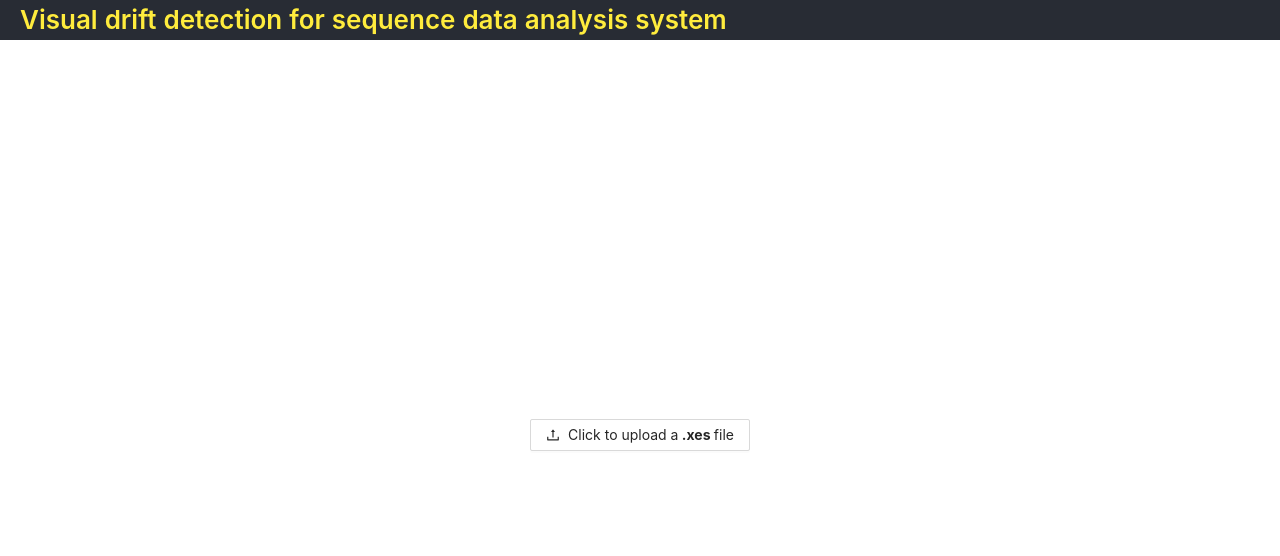
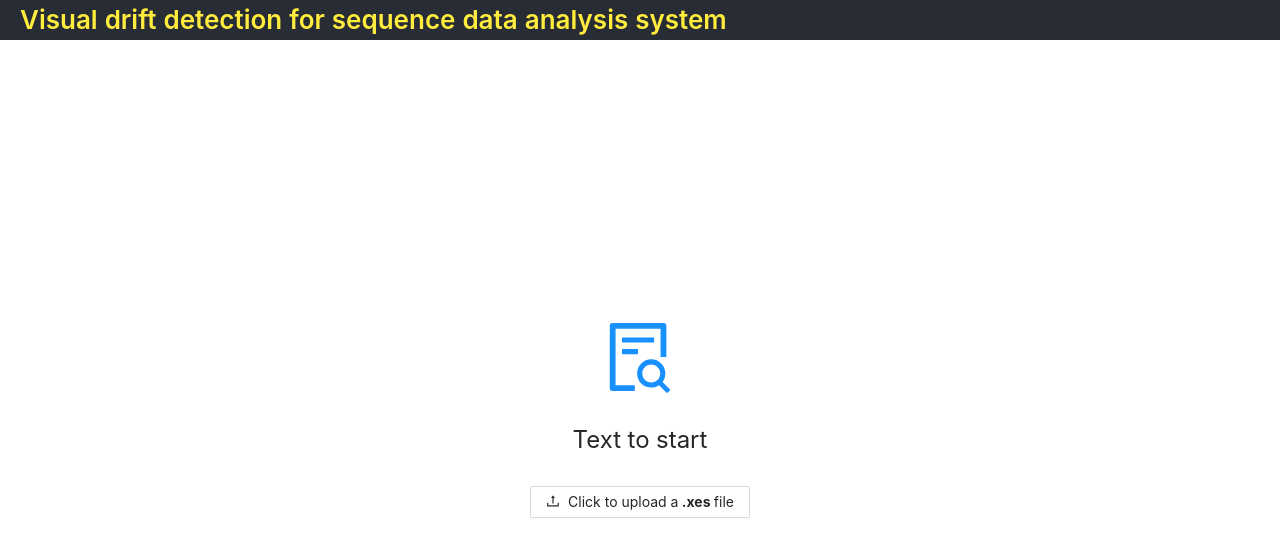
Before and after one commit to yesanton/Process-Drift-Visualization-With-Declare, a React (Create React App) app in the folder client/: page / in a window 1280 px wide. Shown: the top 556 px of the page. Built offline with nearby package versions, Linux system fonts and the light colour scheme.

Commit message:
split app component, upload component with icon and text

```diff
--- a/client/src/App.css
+++ b/client/src/App.css
@@ -3,7 +3,7 @@
 }
 
 .App main {
-  height: calc(100vh - 10px);
+  height: calc(100vh - 40px);
   display: flex;
   justify-content: center;
 }
--- a/client/src/App.tsx
+++ b/client/src/App.tsx
@@ -1,96 +1,20 @@
 import React from "react";
-import { Typography, Row, Col, Select, Button } from "antd";
 import "antd/dist/antd.css";
 
-import { UploadComponent } from "./components/UploadComponent";
-import { ToolsComponent } from "./components/ToolsComponent";
-import { AlgorithmResultComponent } from "./components/AlgorithmResultComponent";
+import { AppHeader } from "./AppHeader";
+import { AppMainSection } from "./AppMainSection";
+
 import {
   AppContextProvider,
-  AppContext,
-  SET_ALGORITHM_SLICE_INDEX,
-  SET_ALGORITHM_RESULT,
 } from "./context/appContext";
-import { makeEDFG } from "./apiService";
 import "./App.css";
 
 function App() {
   return (
     <AppContextProvider>
       <div className="App">
-        <header className="App-header">
-          <Typography.Title level={1}>Visual drift detection for sequence data analysis system</Typography.Title>
-          <AppContext.Consumer>
-            {({ state, dispatch }) => {
-              const selectAlgorithmSliceIndex = (index: number) =>
-                dispatch({
-                  type: SET_ALGORITHM_SLICE_INDEX,
-                  payload: { index },
-                });
-              const getEdfgHandler = async () => {
-                if (state.session_id) {
-                  const params = {
-                    logName: state.session_id,
-                    ...state.defined,
-                  };
-                  const { paths_to_edfgs: edfgs } = await makeEDFG(params);
-
-                  dispatch({
-                    type: SET_ALGORITHM_RESULT,
-                    payload: {
-                      ...state.algorithmResult,
-                      edfgs,
-                    },
-                  });
-                }
-              };
-              if (!state.algorithmResult) {
-                return null;
-              }
-
-              const {
-                algorithmResult: { edfgs, erraticMeasureData },
-                algorithmSliceIndex = 0,
-              } = state;
-
-              return (
-                <div>
-                  <Select onChange={selectAlgorithmSliceIndex} defaultValue={0}>
-                    {erraticMeasureData.map((elem, index) => (
-                      <Select.Option value={index}>
-                        Section {index}
-                      </Select.Option>
-                    ))}
-                  </Select>
-
-                  {!edfgs?.[algorithmSliceIndex] && (
-                    <Button onClick={getEdfgHandler}>Get EDFG</Button>
-                  )}
-                </div>
-              );
-            }}
-          </AppContext.Consumer>
-        </header>
-        <main>
-          <AppContext.Consumer>
-            {({ state }) => {
-              if (!state.session_id) {
-                return <UploadComponent />;
-              }
-
-              return (
-                <Row>
-                  <Col span={state.algorithmResult ? 1 : 24}>
-                    <ToolsComponent />
-                  </Col>
-                  <Col span={state.algorithmResult ? 23 : 0}>
-                    <AlgorithmResultComponent />
-                  </Col>
-                </Row>
-              );
-            }}
-          </AppContext.Consumer>
-        </main>
+        <AppHeader />
+        <AppMainSection />
       </div>
     </AppContextProvider>
   );
--- /dev/null
+++ b/client/src/AppHeader.tsx
@@ -0,0 +1,65 @@
+import React from "react";
+import { Typography, Select, Button } from "antd";
+
+import {
+  AppContext,
+  SET_ALGORITHM_SLICE_INDEX,
+  SET_ALGORITHM_RESULT,
+} from "./context/appContext";
+import { makeEDFG } from "./apiService";
+
+export const AppHeader = () => (
+  <header className="App-header">
+    <Typography.Title level={1}>
+      Visual drift detection for sequence data analysis system
+    </Typography.Title>
+    <AppContext.Consumer>
+      {({ state, dispatch }) => {
+        const selectAlgorithmSliceIndex = (index: number) =>
+          dispatch({
+            type: SET_ALGORITHM_SLICE_INDEX,
+            payload: { index },
+          });
+        const getEdfgHandler = async () => {
+          if (state.session_id) {
+            const params = {
+              logName: state.session_id,
+              ...state.defined,
+            };
+            const { paths_to_edfgs: edfgs } = await makeEDFG(params);
+
+            dispatch({
+              type: SET_ALGORITHM_RESULT,
+              payload: {
+                ...state.algorithmResult,
+                edfgs,
+              },
+            });
+          }
+        };
+        if (!state.algorithmResult) {
+          return null;
+        }
+
+        const {
+          algorithmResult: { edfgs, erraticMeasureData },
+          algorithmSliceIndex = 0,
+        } = state;
+
+        return (
+          <div>
+            <Select onChange={selectAlgorithmSliceIndex} defaultValue={0}>
+              {erraticMeasureData.map((elem, index) => (
+                <Select.Option value={index}>Section {index}</Select.Option>
+              ))}
+            </Select>
+
+            {!edfgs?.[algorithmSliceIndex] && (
+              <Button onClick={getEdfgHandler}>Get EDFG</Button>
+            )}
+          </div>
+        );
+      }}
+    </AppContext.Consumer>
+  </header>
+);
--- /dev/null
+++ b/client/src/AppMainSection.tsx
@@ -0,0 +1,31 @@
+import React from "react";
+
+import { Row, Col } from "antd";
+
+import { AppContext } from "./context/appContext";
+
+import { UploadComponent } from "./components/UploadComponent";
+import { ToolsComponent } from "./components/ToolsComponent";
+import { AlgorithmResultComponent } from "./components/AlgorithmResultComponent";
+
+export const AppMainSection = () => (
+  <main>
+    <AppContext.Consumer>
+      {({ state }) => {
+        if (!state.session_id) {
+          return <UploadComponent />;
+        }
+        return (
+          <Row>
+            <Col span={state.algorithmResult ? 1 : 24}>
+              <ToolsComponent />
+            </Col>
+            <Col span={state.algorithmResult ? 23 : 0}>
+              <AlgorithmResultComponent />
+            </Col>
+          </Row>
+        );
+      }}
+    </AppContext.Consumer>
+  </main>
+);
--- a/client/src/components/UploadComponent/Upload.css
+++ b/client/src/components/UploadComponent/Upload.css
@@ -1,3 +1,3 @@
-.Upload-button {
+.Upload-area {
   align-self: center;
 }
--- a/client/src/components/UploadComponent/index.tsx
+++ b/client/src/components/UploadComponent/index.tsx
@@ -1,19 +1,18 @@
 import React, { useState, useContext } from "react";
-import { Upload, Button } from "antd";
-import { UploadOutlined } from "@ant-design/icons";
+import { Upload, Button, Result } from "antd";
+import { UploadOutlined, FileSearchOutlined } from "@ant-design/icons";
 
 import { uploadFile } from "../../apiService";
 import { AppContext, SET_SESSION_ACTION } from "../../context/appContext";
-import './Upload.css';
+import "./Upload.css";
 
 export const UploadComponent = () => {
   const { dispatch, state } = useContext(AppContext);
   const [loading, setLoading] = useState<boolean>(false);
 
   if (state.session_id) {
-    return null
+    return null;
   }
-
 
   const handleSubmitForm = async ({
     file,
@@ -41,15 +40,18 @@ export const UploadComponent = () => {
   };
 
   return (
-    <Upload
-      className="Upload-button"
-      accept=".xes"
-      name="file"
-      customRequest={handleSubmitForm}
-    >
-      <Button loading={loading}>
-        <UploadOutlined /> Click to upload a <b> .xes </b> file
-      </Button>
-    </Upload>
+    <div className="Upload-area">
+      <Result
+        icon={<FileSearchOutlined />}
+        title="Text to start"
+        extra={
+          <Upload accept=".xes" name="file" customRequest={handleSubmitForm}>
+            <Button loading={loading}>
+              <UploadOutlined /> Click to upload a <b> .xes </b> file
+            </Button>
+          </Upload>
+        }
+      />
+    </div>
   );
 };
```
